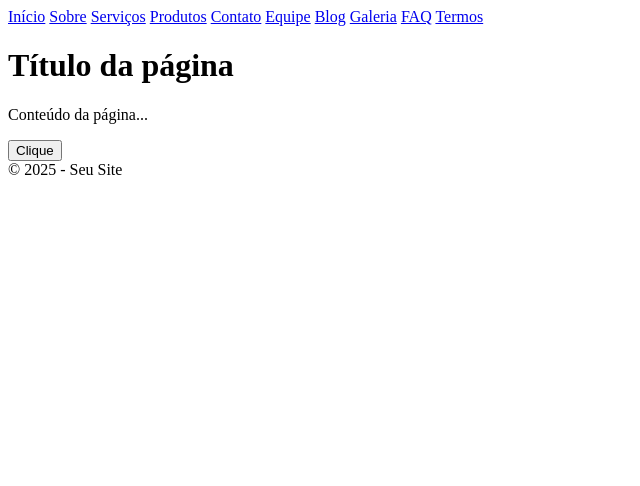
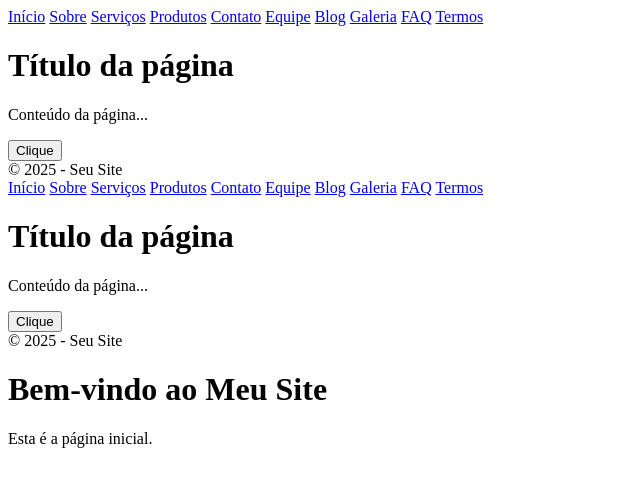
Before and after one commit to elciolima-create/repositorio-dos-cara-do-teto, a plain HTML site: page index.html in a window 1280 px wide. Shown: the whole page, without its empty margins (0-640 px from the left). Drawn offline with Linux system fonts and the light colour scheme.

Commit message:
Update index.html with footer and welcome message
Added footer and updated page structure with welcome message.

```diff
--- a/index.html
+++ b/index.html
@@ -1,3 +1,39 @@
+<!DOCTYPE html>
+<html lang="pt-br">
+<head>
+    <meta charset="UTF-8">
+    <title>Página</title>
+    <link rel="stylesheet" href="style.css">
+</head>
+<body>
+<header>
+    <nav>
+        <a href="index.html">Início</a>
+        <a href="sobre.html">Sobre</a>
+        <a href="servicos.html">Serviços</a>
+        <a href="produtos.html">Produtos</a>
+        <a href="contato.html">Contato</a>
+        <a href="equipe.html">Equipe</a>
+        <a href="blog.html">Blog</a>
+        <a href="galeria.html">Galeria</a>
+        <a href="faq.html">FAQ</a>
+        <a href="termos.html">Termos</a>
+    </nav>
+</header>
+
+<div class="container">
+    <h1>Título da página</h1>
+    <p>Conteúdo da página...</p>
+    <button onclick="msg()">Clique</button>
+</div>
+<footer>
+    © 2025 - Seu Site
+</footer>
+
+<script src="script.js"></script>
+</body>
+</html>
+
 <!DOCTYPE html>
 <html lang="pt-br">
 <head>
@@ -34,3 +70,7 @@
 <script src="script.js"></script>
 </body>
 </html>
+<div class="container">
+    <h1>Bem-vindo ao Meu Site</h1>
+    <p>Esta é a página inicial.</p>
+</div>
```
